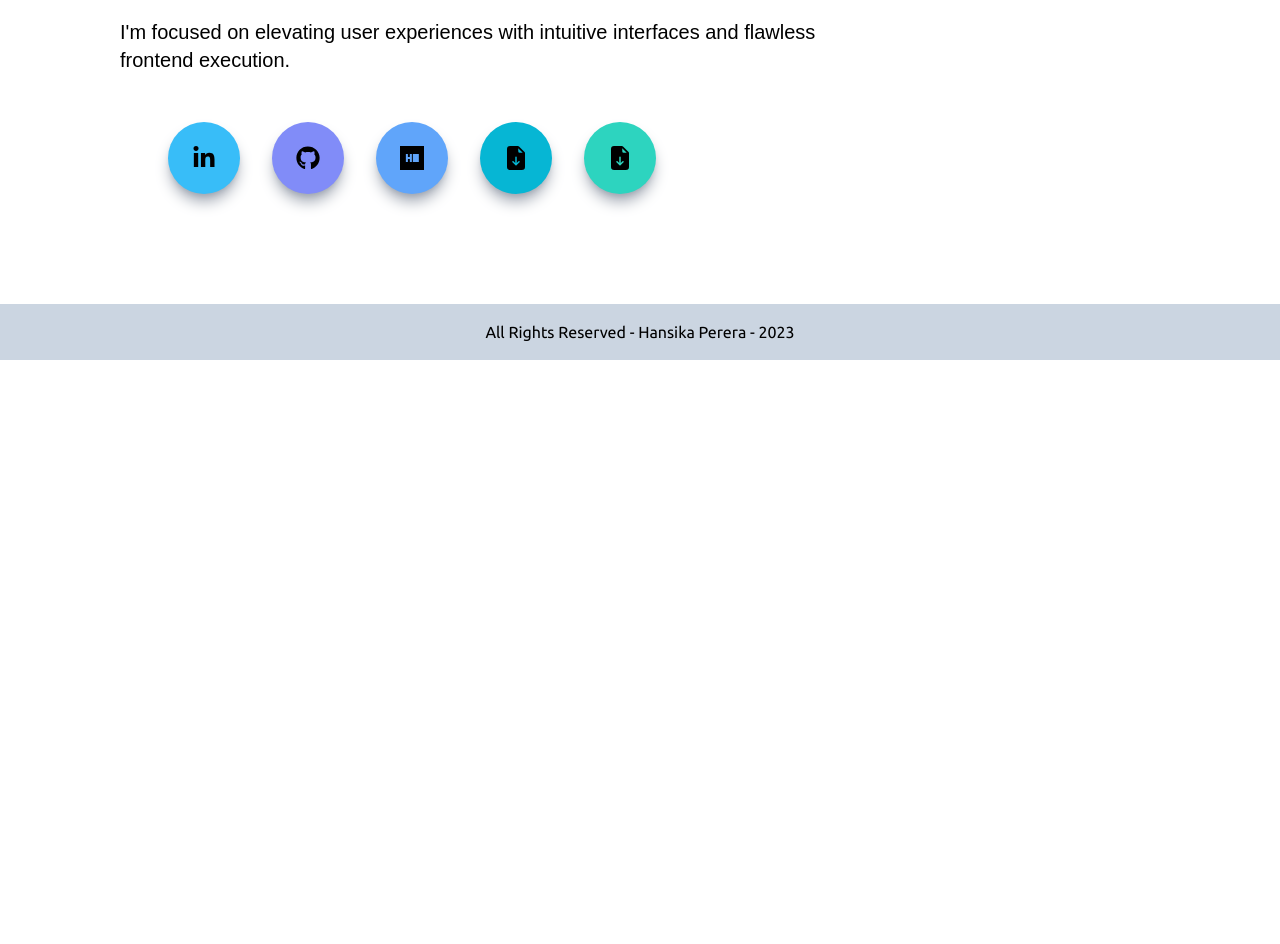
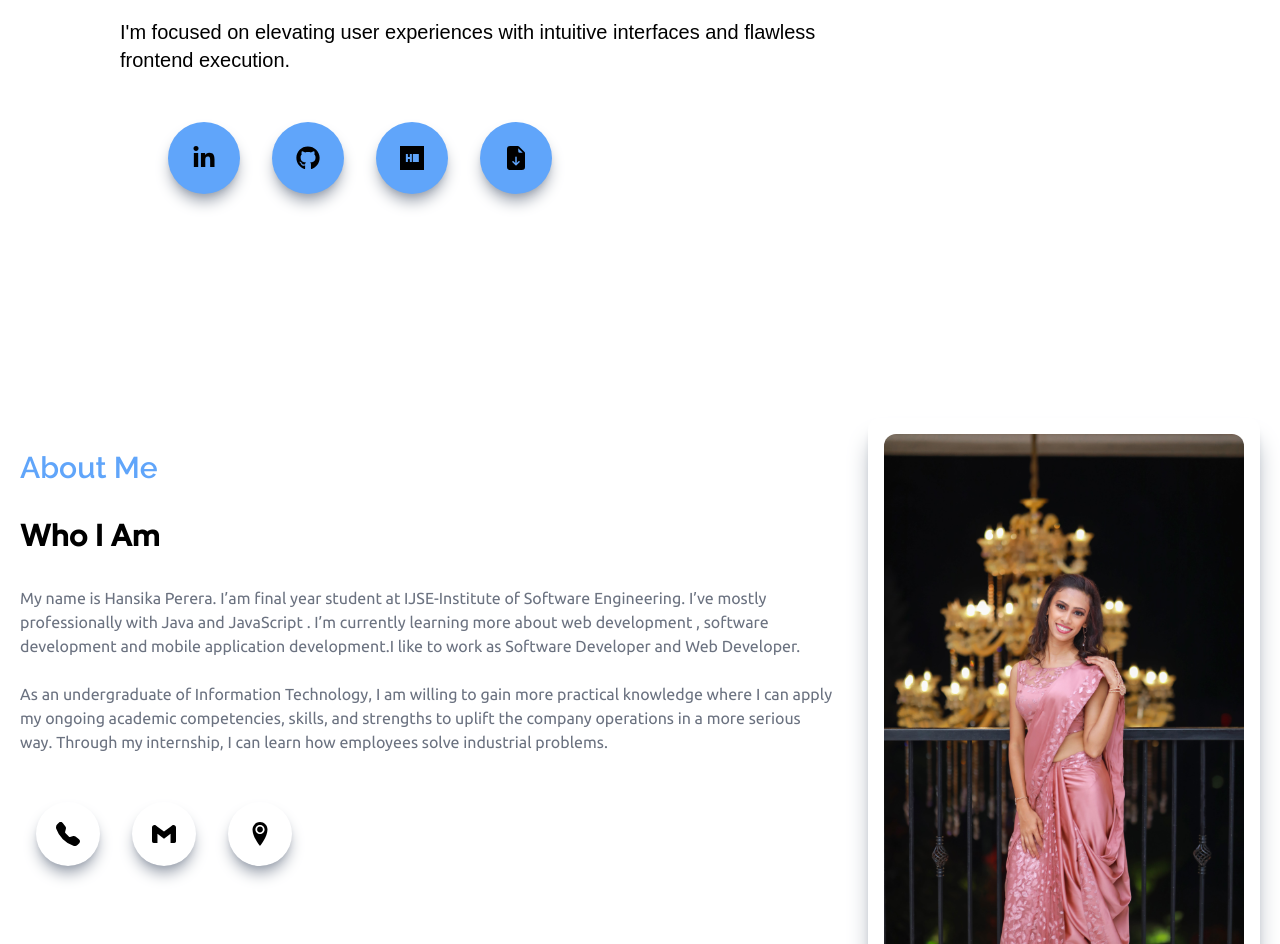
Before and after one commit to HansikaPerera1117/HansikaPerera1117-My-Portfolio-Version-02, a Next.js app: page / in a window 1280 px wide. Shown: the part 848-1792 px from the top of the page. Before the commit the page ends 1208 px from the top, so only its background shows below. Built offline with nearby package versions, Linux system fonts and the light colour scheme; a web font is replaced by a local one.

Commit message:
design about me section

```diff
--- /dev/null
+++ b/components/AboutMe.jsx
@@ -0,0 +1,43 @@
+import Image from 'next/image'
+import MImg from "@/public/assests/img2.jpg"
+
+import{SiGmail} from 'react-icons/si';
+import{BsTelephoneFill} from 'react-icons/bs';
+import{ImLocation2} from 'react-icons/im';
+
+
+
+
+
+
+const AboutMe = ()=>{
+    return(
+        <div>
+            <div className='w-full md:h-screen p-2 flex items-center py-16'>
+                <div className='max-w-[1240px] m-auto md:grid grid-cols-3 gap-8'>
+
+                    <div className="col-span-2">
+                    <p className='font-raleway text-blue-400 font-medium text-3xl my-8'>About Me</p>
+                    <p className='font-geologica font-semibold text-3xl my-8'>Who I Am</p>
+                    <p className='font-ubuntu text-gray-500'>My name is Hansika Perera. I’am final year student at IJSE-Institute of Software Engineering. I’ve mostly professionally with Java and JavaScript . I’m currently learning more about web development , software development and mobile application development.I like to work as Software Developer and Web Developer.</p>
+                        <br/>
+                    <p className='font-ubuntu text-gray-500'>As an undergraduate of Information Technology, I am willing to gain more practical knowledge where I can apply my ongoing academic competencies, skills, and strengths to uplift the company operations in a more serious way. Through my internship, I can learn how employees solve industrial problems.</p>
+
+                    <div className=' my-12 '>
+                        <div className=' inline-block text-2xl mx-4 rounded-full shadow-lg shadow-gray-400 p-5 cursor-pointer hover:scale-110 ease-in duration-300'><BsTelephoneFill/></div>
+                        <div className=' inline-block text-2xl mx-4 rounded-full shadow-lg shadow-gray-400 p-5 cursor-pointer hover:scale-110 ease-in duration-300'><SiGmail/></div>
+                        <div className=' inline-block text-2xl mx-4 rounded-full shadow-lg shadow-gray-400 p-5 cursor-pointer hover:scale-110 ease-in duration-300'><ImLocation2/></div>
+                    </div>
+
+                </div>
+
+                <div className='w-full h-auto m-auto shadow-xl shadow-gray-400 rounded-xl flex items-center justify-center p-4 hover:scale-105 ease-in duration-300'>
+                     <Image src={MImg} className='rounded-xl' alt='/'/>
+                </div>
+             </div>
+           </div>
+
+        </div>
+    );
+}
+export default AboutMe
--- a/components/Main.jsx
+++ b/components/Main.jsx
@@ -22,11 +22,11 @@ const Main = ()=>{
           <h1 className='font-ysabeau font-medium text-xl'>I'm focused on elevating user experiences with intuitive interfaces and flawless <br/>frontend execution.</h1>
 
           <div className='mx-8 my-12 '>
-            <div className='bg-sky-400 inline-block text-2xl mx-4 rounded-full shadow-lg shadow-gray-400 p-6 cursor-pointer hover:scale-110 ease-in duration-300'><FaLinkedinIn/></div>
-            <div className='bg-indigo-400 inline-block text-2xl mx-4 rounded-full shadow-lg shadow-gray-400 p-6 cursor-pointer hover:scale-110 ease-in duration-300'><FaGithub/></div>
+            <div className='bg-blue-400 inline-block text-2xl mx-4 rounded-full shadow-lg shadow-gray-400 p-6 cursor-pointer hover:scale-110 ease-in duration-300'><FaLinkedinIn/></div>
+            <div className='bg-blue-400 inline-block text-2xl mx-4 rounded-full shadow-lg shadow-gray-400 p-6 cursor-pointer hover:scale-110 ease-in duration-300'><FaGithub/></div>
             <div className='bg-blue-400 inline-block text-2xl mx-4 rounded-full shadow-lg shadow-gray-400 p-6 cursor-pointer hover:scale-110 ease-in duration-300'><SiHackerrank/></div>
-            <div className='bg-cyan-500 inline-block text-2xl mx-4 rounded-full shadow-lg shadow-gray-400 p-6 cursor-pointer hover:scale-110 ease-in duration-300'><BsFileEarmarkArrowDownFill/></div>
-            <div className='bg-teal-400 inline-block text-2xl mx-4 rounded-full shadow-lg shadow-gray-400 p-6 cursor-pointer hover:scale-110 ease-in duration-300'><BsFileEarmarkArrowDownFill/></div>
+            <div className='bg-blue-400 inline-block text-2xl mx-4 rounded-full shadow-lg shadow-gray-400 p-6 cursor-pointer hover:scale-110 ease-in duration-300'><BsFileEarmarkArrowDownFill/></div>
+
           </div>
 
         </div>
--- a/pages/index.jsx
+++ b/pages/index.jsx
@@ -6,6 +6,7 @@ import styles from '@/styles/Home.module.css'
 import NavBar from '@/components/NavBar'
 import  Main  from '@/components/Main'
 import  Footer  from '@/components/Footer'
+import AboutMe from '@/components/AboutMe'
 
 
 
@@ -32,6 +33,7 @@ export default function Home() {
 
       <main>
          <Main/>
+         <AboutMe/>
       </main>
 
       <footer>
```
Also changed, not shown: public/assests/img2.jpg (added).
